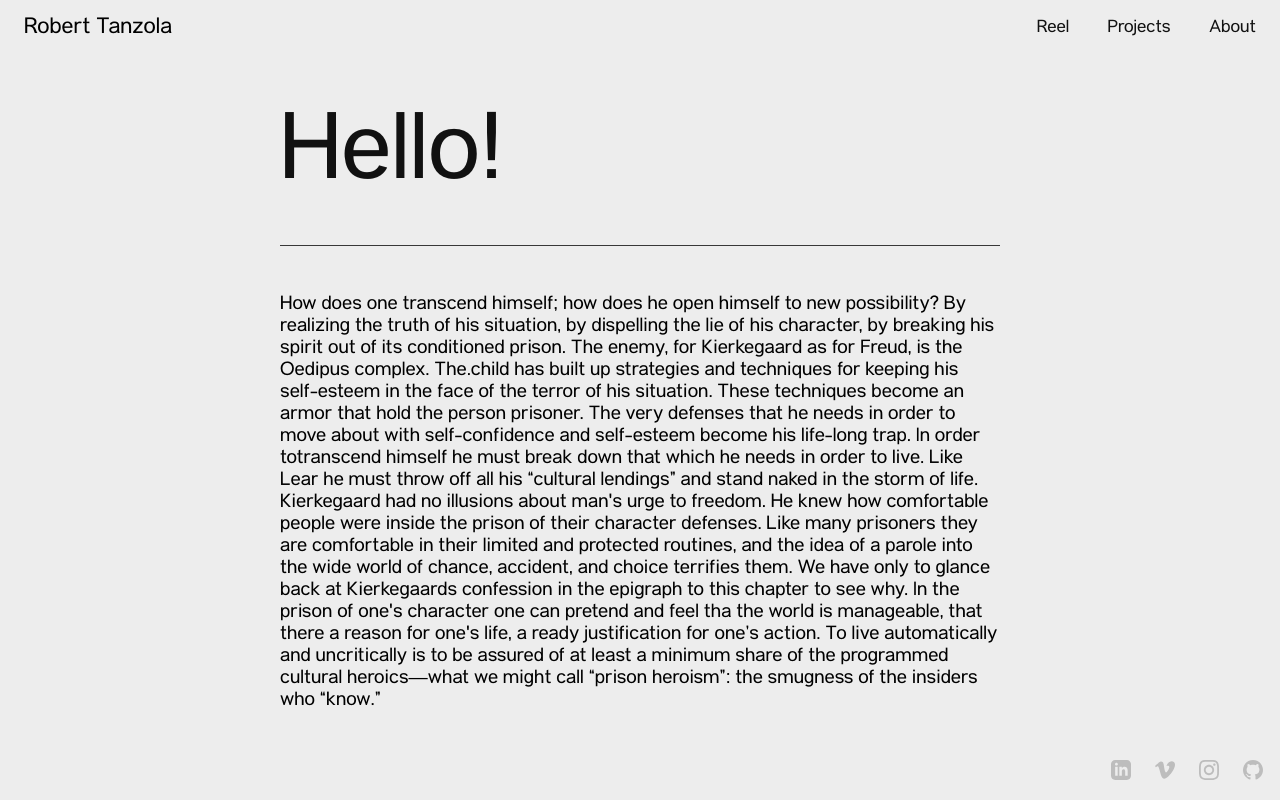
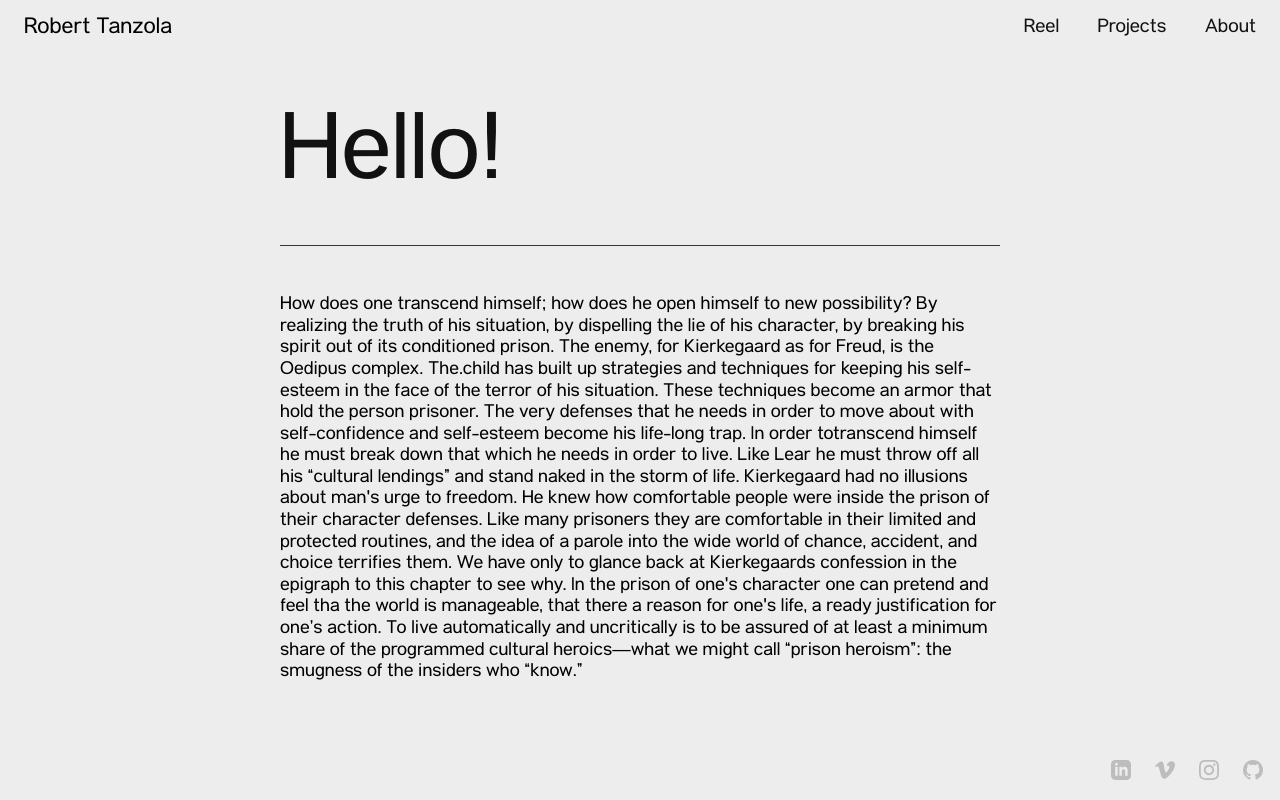
Before and after one commit to tanzola/tanzola.xyz, a React (Create React App) app: page /about in a window 1280 px wide. Built offline with nearby package versions, Linux system fonts and the light colour scheme.

Commit message:
small css changes

```diff
--- a/src/components/navbar/Navbar.css
+++ b/src/components/navbar/Navbar.css
@@ -22,9 +22,9 @@
 }
 
 .navbar-item {
-	font-family: var(--font-secondary);
-	font-weight: var(--font-secondary-weight);
-	font-size: 1.1rem;
+	font-family: var(--font-primary);
+	font-weight: var(--font-primary-weight);
+	font-size: 1.2rem;
 	height: 100%;
 	display: flex;
 	align-items: center;
--- a/src/components/navbar/Navbar.js
+++ b/src/components/navbar/Navbar.js
@@ -26,7 +26,7 @@ function Navbar() {
     window.addEventListener("scroll", (e) => setScrollPos(window.scrollY));
 
     return (
-        <header className={"nav-header " + (scrollPosY > 60 ? "navbar-underline" : "navbar-underline-inactive")}>  {/* #Hardcode */}
+        <header className={"nav-header " + (scrollPosY > 25 ? "navbar-underline" : "navbar-underline-inactive")}>  {/* #Hardcode */}
             <h1 className="nav-name">Robert Tanzola</h1>
             <ul className="navbar-list">{navbarLinks}</ul>
         </header>
--- a/src/index.css
+++ b/src/index.css
@@ -115,8 +115,8 @@
 }
 
 :root {
-	--font-size: 1.2rem;
-	--line-height: 1.375rem;
+	--font-size: 1.15rem;
+	--line-height: 1.35rem;
 
 	/* --font-primary: "Neue Alte Book"; */
 	--font-primary: "AndersonGrotesk";
```
